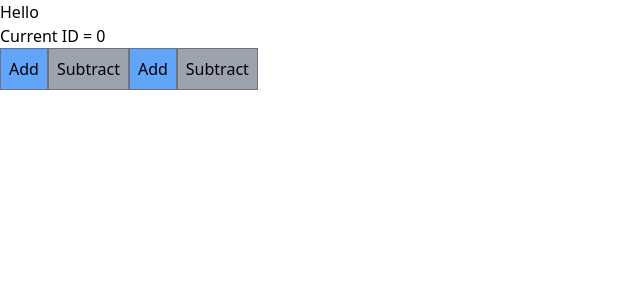
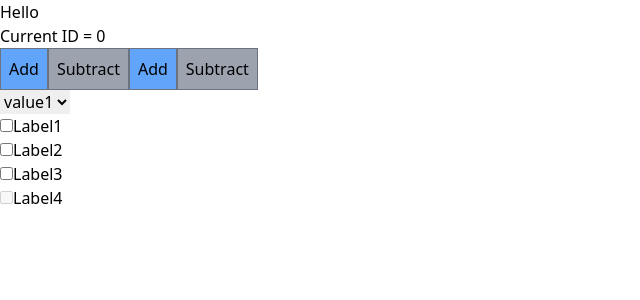
Before and after one commit to hitesh0902/xfire-ui, a React (Create React App) app: page / in a window 1280 px wide. Shown: the top 300 px of the page, without its empty margins (0-640 px from the left). Built offline with nearby package versions, Linux system fonts and the light colour scheme.

Commit message:
add select and checkbox core.

```diff
--- /dev/null
+++ b/src/components/Core/XFCheckbox.tsx
@@ -0,0 +1,33 @@
+import React from 'react';
+import { IOptions } from '../../types';
+
+interface XFCheckboxProps {
+  label?: string;
+  options: IOptions[];
+  onChange(e: React.ChangeEvent<HTMLInputElement>): void;
+}
+
+const XFCheckbox: React.FC<XFCheckboxProps> = ({
+  label,
+  options,
+  onChange,
+}) => {
+  return (
+    <div>
+      <label>{label}</label>
+      {options.map((option) => (
+        <div key={option.value}>
+          <input
+            type='checkbox'
+            value={option.value}
+            onChange={onChange}
+            disabled={option.disabled}
+          />
+          <label>{option.label}</label>
+        </div>
+      ))}
+    </div>
+  );
+};
+
+export default XFCheckbox;
--- /dev/null
+++ b/src/components/Core/XFSelectField.tsx
@@ -0,0 +1,33 @@
+import React from 'react';
+import { IOptions } from '../../types';
+
+interface XFSelectFieldProps {
+  label?: string;
+  options: IOptions[];
+  onChange(e: React.ChangeEvent<HTMLSelectElement>): void;
+}
+
+const XFSelectField: React.FC<XFSelectFieldProps> = ({
+  label,
+  options,
+  onChange,
+}) => {
+  return (
+    <div>
+      <label>{label}</label>
+      <select onChange={onChange}>
+        {options.map((option) => (
+          <option
+            key={option.value}
+            disabled={option.disabled}
+            value={option.value}
+          >
+            {option.value}
+          </option>
+        ))}
+      </select>
+    </div>
+  );
+};
+
+export default XFSelectField;
--- a/src/routes/ExampleRoute.tsx
+++ b/src/routes/ExampleRoute.tsx
@@ -3,6 +3,8 @@ import { useDispatch, useSelector } from 'react-redux';
 import { RootState } from '../types';
 import { changeNumber, changeNumberAsync } from '../slice/ExampleSlice';
 import XFButton from '../components/Core/XFButton';
+import XFSelectField from '../components/Core/XFSelectField';
+import XFCheckbox from '../components/Core/XFCheckbox';
 
 interface ExampleRouteProps {}
 
@@ -38,6 +40,28 @@ const ExampleRoute: React.FC<ExampleRouteProps> = () => {
       >
         Subtract
       </XFButton>
+      <XFSelectField
+        options={[
+          { label: 'Label1', value: 'value1' },
+          { label: 'Label2', value: 'value2' },
+          { label: 'Label3', value: 'value3' },
+          { label: 'Label4', value: 'value4', disabled: true },
+        ]}
+        onChange={(e) => {
+          console.log(e.target.value);
+        }}
+      />
+      <XFCheckbox
+        options={[
+          { label: 'Label1', value: 'value1' },
+          { label: 'Label2', value: 'value2' },
+          { label: 'Label3', value: 'value3' },
+          { label: 'Label4', value: 'value4', disabled: true },
+        ]}
+        onChange={(e) => {
+          console.log(e.target.value, e.target.checked);
+        }}
+      />
     </div>
   );
 };
--- a/src/types.ts
+++ b/src/types.ts
@@ -15,3 +15,9 @@ export interface ExampleState {
 }
 
 export type ButtonVariants = 'primary' | 'secondary';
+
+export interface IOptions {
+  label: string;
+  value: string;
+  disabled?: boolean;
+}
```
